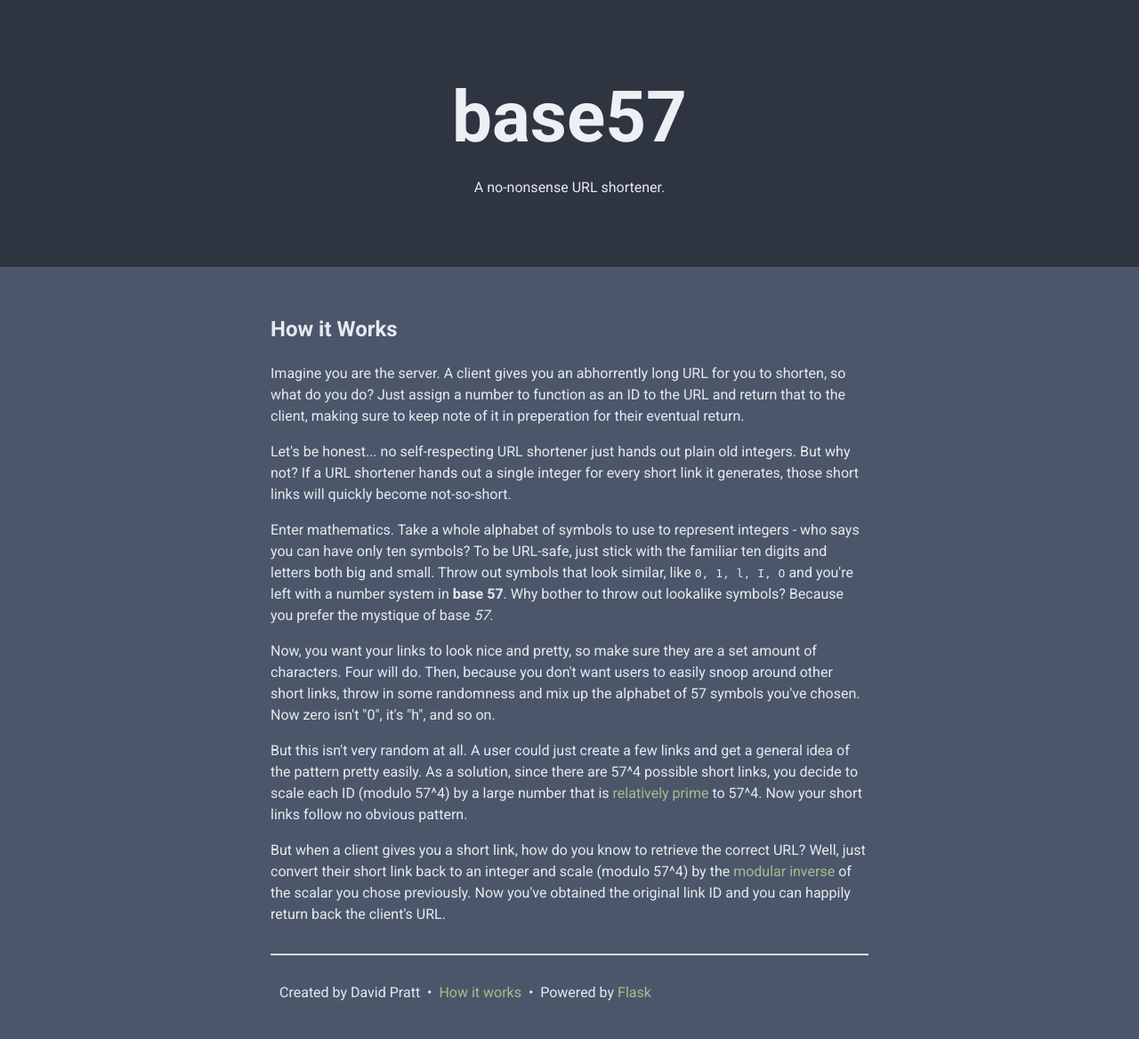
After one commit to DavidPratt512/base57, a Flask app: page /about in a window 1280 px wide. The commit adds this page. Shown: the whole page at 89% size. Run offline with Flask 2, Linux system fonts and the light colour scheme.

Commit message:
Add about page

```diff
--- a/app.py
+++ b/app.py
@@ -150,6 +150,11 @@ def redirect_from_short_url(short_url):
     return redirect(long_url, code=302)
 
 
+@app.route('/about')
+def about():
+    return render_template('about.html')
+
+
 @app.errorhandler(404)
 def page_not_found(e):
     return render_template('404.html'), 404
--- a/static/css/main.css
+++ b/static/css/main.css
@@ -2,6 +2,10 @@
 
 * {
     font-family: 'Roboto', sans-serif;
+}
+
+code {
+    font-family: monospace;
 }
 
 #main-container {
@@ -33,8 +37,8 @@ a {
 }
 
 .header {
-    padding-top: 5rem;
-    padding-bottom: 5rem;
+    padding-top: 2rem;
+    padding-bottom: 2rem;
     background-color: #2e3440;
     text-align: center;
 }
@@ -94,3 +98,7 @@ input[type=url] {
 .btn.link-copy-btn {
     padding: 4px 8px;
 }
+
+#about {
+    line-height: 1.5;
+}
--- /dev/null
+++ b/templates/about.html
@@ -0,0 +1,52 @@
+{% extends 'base.html' %}
+
+{% block head %}
+<title>
+    base57 | About
+</title>
+{% endblock %}
+
+{% block body %}
+<div id="about" class="container">
+    <h2>How it Works</h2>
+    <p>
+        Imagine you are the server.
+        A client gives you an abhorrently long URL for you to shorten, so what do you do?
+        Just assign a number to function as an ID to the URL and return that to the client, making sure to keep note of it in preperation for their eventual return.
+    </p>
+    <p>
+        Let's be honest... no self-respecting URL shortener just hands out plain old integers.
+        But why not?
+        If a URL shortener hands out a single integer for every short link it generates, those short links will quickly become not-so-short.
+    </p>
+    <p>
+        Enter mathematics.
+        Take a whole alphabet of symbols to use to represent integers - who says you can have only ten symbols?
+        To be URL-safe, just stick with the familiar ten digits and letters both big and small.
+        Throw out symbols that look similar, like <code>0, 1, l, I, O</code> and you're left with a number system in <b>base 57</b>.
+        Why bother to throw out lookalike symbols?
+        Because you prefer the mystique of base <em>57</em>.
+    </p>
+
+    <p>
+        Now, you want your links to look nice and pretty, so make sure they are a set amount of characters.
+        Four will do.
+        Then, because you don't want users to easily snoop around other short links, throw in some randomness and mix up the alphabet of 57 symbols you've chosen.
+        Now zero isn't "0", it's "h", and so on.
+    </p>
+
+    <p>
+        But this isn't very random at all.
+        A user could just create a few links and get a general idea of the pattern pretty easily.
+        As a solution, since there are 57^4 possible short links, you decide to scale each ID (modulo 57^4) by a large number that is <a href="https://en.wikipedia.org/wiki/Coprime_integers">relatively prime</a> to 57^4.
+        Now your short links follow no obvious pattern.
+    </p>
+
+    <p>
+        But when a client gives you a short link, how do you know to retrieve the correct URL?
+        Well, just convert their short link back to an integer and scale (modulo 57^4) by the <a href="https://en.wikipedia.org/wiki/Modular_multiplicative_inverse">modular inverse</a> of the scalar you chose previously.
+        Now you've obtained the original link ID and you can happily return back the client's URL.
+    </p>
+</div>
+
+{% endblock %}
--- a/templates/base.html
+++ b/templates/base.html
@@ -26,10 +26,8 @@
                 <span>
                     Created by David Pratt
                     &nbsp;&bull;&nbsp;
-                    <!--
-                    <a href="https://davidpratt.dev">How it works</a>
+                    <a href="/about">How it works</a>
                     &nbsp;&bull;&nbsp;
-                    -->
                     Powered by <a href="https://flask.palletsprojects.com">Flask</a>
                 </span>
             </div>
--- a/templates/index.html
+++ b/templates/index.html
@@ -46,5 +46,4 @@
     )
 </script>
 {% endif %}
-
 {% endblock %}
```
